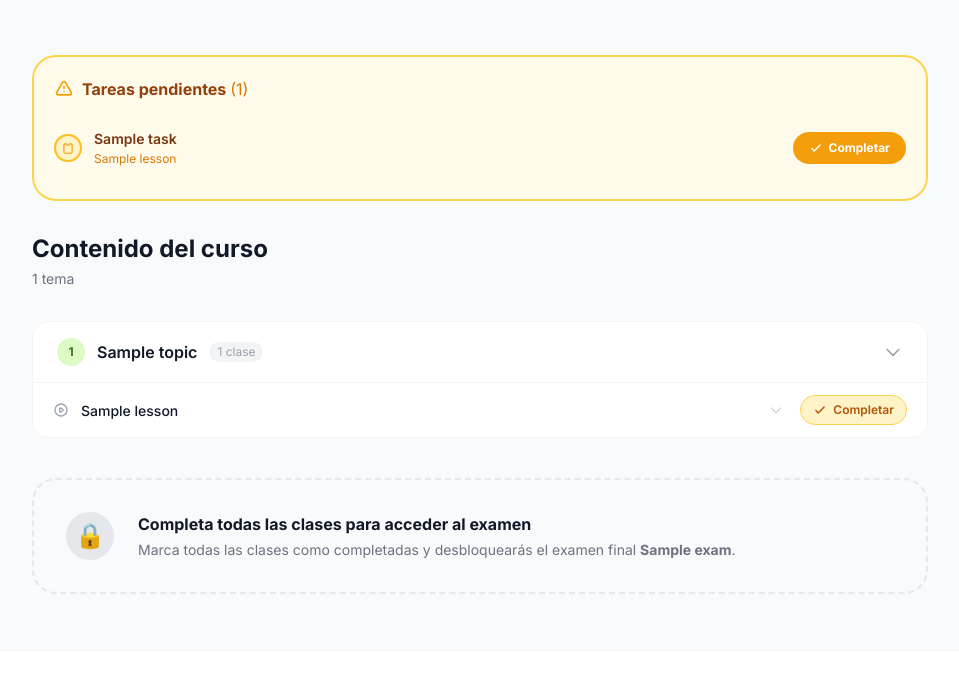
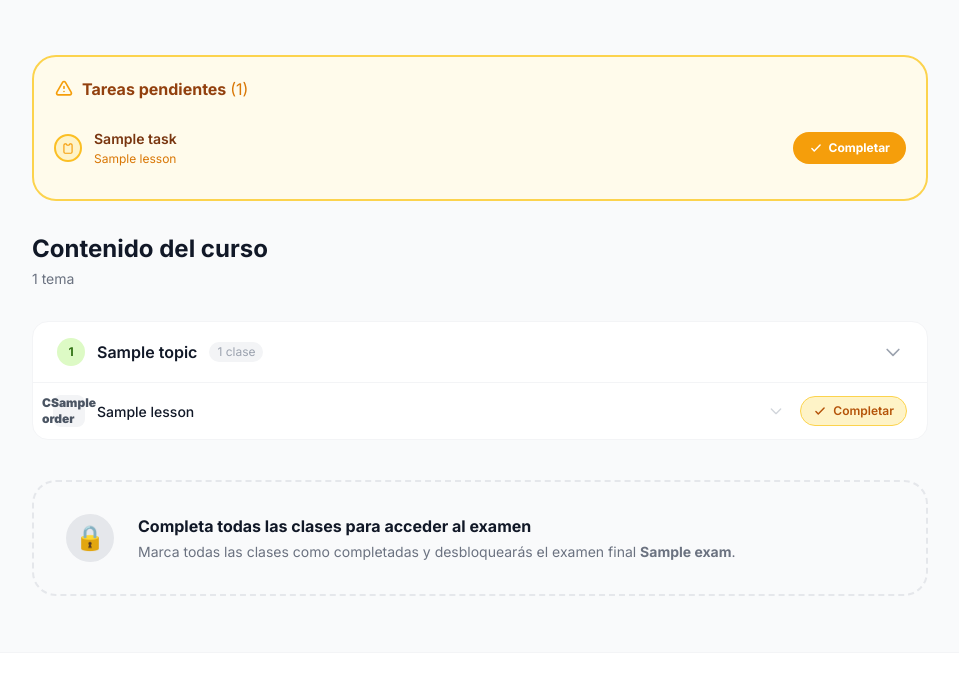
Before and after one commit to falconsoft3d/nooxial, a Django app: template templates/courses/course_detail.html in a window 1280 px wide. Shown: the part 578-1270 px from the top of the page, without its empty margins (160-1119 px from the left). Run offline with Django 5.2, Linux system fonts and the light colour scheme; the template is opened without the code that fills it: most values are stand-ins (such as "Sample title", 1, 10 or a date in 2020); grey boxes marked "Sample" are stand-in pictures; some libraries are stand-ins or nearby versions.

Commit message:
lesson badge C1 C2 in course detail

```diff
--- a/templates/courses/course_detail.html
+++ b/templates/courses/course_detail.html
@@ -239,19 +239,11 @@
           <div class="border-b border-gray-50 last:border-0" id="lesson-{{ lesson.id }}">
             <div class="flex items-center gap-3 px-5 py-3 hover:bg-brand-50 transition-colors group">
 
-              <!-- Icono tipo (play si tiene vídeo, doc si es texto) -->
-              {% if lesson.video %}
-              <svg class="w-4 h-4 text-gray-400 flex-shrink-0" fill="none" stroke="currentColor" viewBox="0 0 24 24">
-                <path stroke-linecap="round" stroke-linejoin="round" stroke-width="2"
-                      d="M14.752 11.168l-3.197-2.132A1 1 0 0010 9.87v4.263a1 1 0 001.555.832l3.197-2.132a1 1 0 000-1.664z"/>
-                <path stroke-linecap="round" stroke-linejoin="round" stroke-width="2" d="M21 12a9 9 0 11-18 0 9 9 0 0118 0z"/>
-              </svg>
-              {% else %}
-              <svg class="w-4 h-4 text-gray-400 flex-shrink-0" fill="none" stroke="currentColor" viewBox="0 0 24 24">
-                <path stroke-linecap="round" stroke-linejoin="round" stroke-width="2"
-                      d="M9 12h6m-6 4h6m2 5H7a2 2 0 01-2-2V5a2 2 0 012-2h5.586a1 1 0 01.707.293l5.414 5.414a1 1 0 01.293.707V19a2 2 0 01-2 2z"/>
-              </svg>
-              {% endif %}
+              <!-- Badge C1, C2... basado en orden de la clase -->
+              <span class="w-8 h-8 rounded-lg flex items-center justify-center flex-shrink-0 text-xs font-black
+                           {% if lesson.id in completed_ids %}bg-brand-500 text-white{% else %}bg-gray-100 text-gray-600{% endif %}">
+                C{{ lesson.order }}
+              </span>
 
               <!-- Título (click expande contenido) -->
               <button onclick="toggleLesson('content-{{ lesson.id }}')"
@@ -519,6 +511,9 @@
           {% else %}
           <!-- No inscrito: solo título con candado -->
           <div class="flex items-center gap-3 px-6 py-3 border-b border-gray-50 last:border-0">
+            <span class="w-8 h-8 rounded-lg bg-gray-100 flex items-center justify-center flex-shrink-0 text-xs font-black text-gray-400">
+              C{{ lesson.order }}
+            </span>
             <svg class="w-4 h-4 text-gray-300 flex-shrink-0" fill="none" stroke="currentColor" viewBox="0 0 24 24">
               <path stroke-linecap="round" stroke-linejoin="round" stroke-width="2"
                     d="M12 15v2m-6 4h12a2 2 0 002-2v-6a2 2 0 00-2-2H6a2 2 0 00-2 2v6a2 2 0 002 2zm10-10V7a4 4 0 00-8 0v4h8z"/>
```
